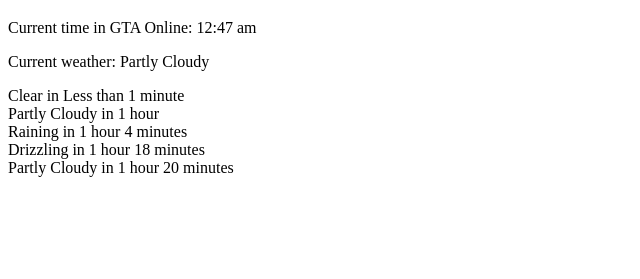
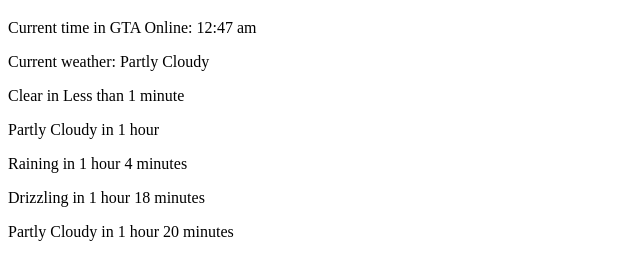
Before and after one commit to ali-karam/gtaonline-weather, a plain HTML site: page test.html in a window 1280 px wide. Shown: the part 61-340 px from the top of the page, without its empty margins (0-640 px from the left). Drawn offline with Linux system fonts and the light colour scheme.

Commit message:
Optimized files

```diff
--- a/test.html
+++ b/test.html
@@ -11,12 +11,11 @@
     <div id="header">
         <h1>GTA Weather</h1>
     </div>
-    <div id="section">
+    <div id="current">
         <p id="clock"></p>
         <p id="weather"></p>
-        <p id="weatherFuture"></p>
-
     </div>
+    <div id="future"></div>
 </div>
 </body>
 
--- a/test.js
+++ b/test.js
@@ -61,8 +61,7 @@ const weatherStateChanges = [
 
 var clockLabel = document.getElementById('clock');
 var weatherLabel = document.getElementById('weather');
-var future = document.getElementById('weatherFuture');
-var weather60 = document.getElementById("weatherIn60");
+var futureLabel = document.getElementById('future');
 var weatherPeriod = 384;
 var gameHourLength = 120;
 
@@ -76,9 +75,9 @@ function tick() {
     weatherLabel.innerHTML = "Current weather: " + getWeatherForPeriodTime(mytime, 0).weather;
 
     for(var i = 1; i <= 5; i++){
-        futureWeather = futureWeather + getWeatherForPeriodTime(mytime, i).weather + " in " + getWeatherForPeriodTime(mytime, i).etaTime + "</br>";
+        futureWeather = futureWeather + "<p>" + getWeatherForPeriodTime(mytime, i).weather + " in " + getWeatherForPeriodTime(mytime, i).etaTime + "</p>";
     }
-    future.innerHTML = futureWeather;
+    futureLabel.innerHTML = futureWeather;
 
 }
 
```
